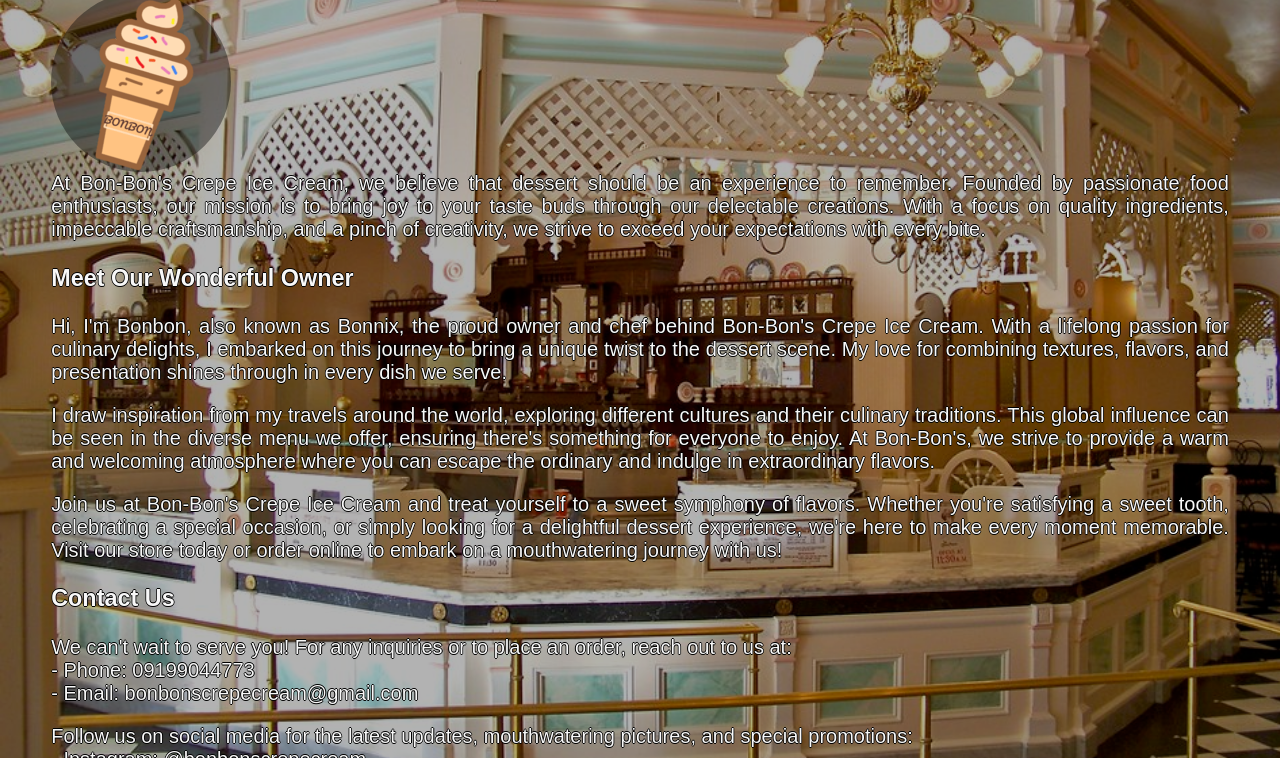
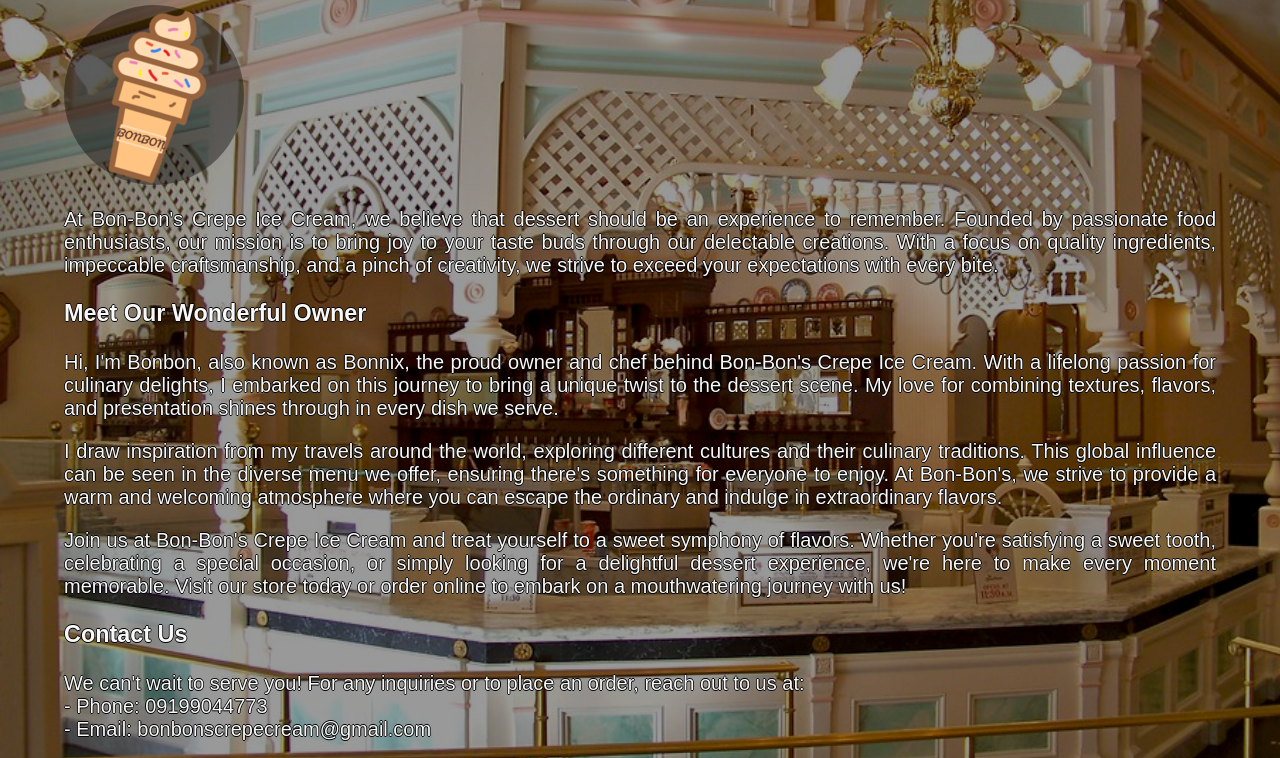
Before and after one commit to SeanTheBuilder1/SeanTheBuilder1.github.io, a plain HTML site: page about_us.html in a window 1280 px wide. Shown: the part 174-932 px from the top of the page. Drawn offline with Linux system fonts and the light colour scheme.

Commit message:
added breakline

```diff
--- a/about_us.html
+++ b/about_us.html
@@ -71,7 +71,7 @@
                 <div id="mainbox" class="lazy">
                     <h1 style="margin: 0px">About Us</h1>
                     <p class="parag">
-                        <img src="./assets/icon.png" style="background-color: rgba(1.0, 1.0, 1.0, 0.4); border-radius:50%;">
+                        <img src="./assets/icon.png" style="background-color: rgba(1.0, 1.0, 1.0, 0.4); border-radius:50%;"><br>
                         At Bon-Bon's Crepe Ice Cream, we believe that dessert should be an experience to remember. Founded by passionate food enthusiasts, our mission is to bring joy to your taste buds through our delectable creations. With a focus on quality ingredients, impeccable craftsmanship, and a pinch of creativity, we strive to exceed your expectations with every bite.
                     </p>
                     <h3>Meet Our Wonderful Owner</h3>
--- a/assets/css/main.css
+++ b/assets/css/main.css
@@ -45,7 +45,7 @@ body{
     --purple: #a82dd1;
     --yellow: #fff565;
     --light-opaque: rgba(1.1, 0.2, 0.4, 0.5);
-    --dark-opaque: rgba(0.0, 0.2, 1.0, 0.3);
+    --dark-opaque: rgba(0.0, 0.2, 1.0, 0.4);
 }
 
 .light {
@@ -182,7 +182,7 @@ body{
     background-image: none;
     background-size: cover;
     border-radius: 2rem;
-    padding: 4%;
+    padding: 5%;
     /*color: white;*/
     background-color: var(--opaque);
     width: 100%;
```
